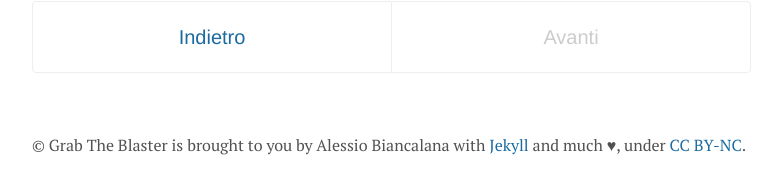
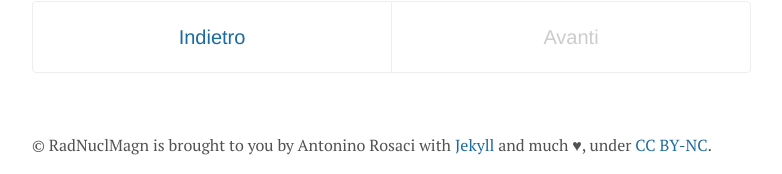
Before and after one commit to rosaci/rosaci.github.io, a Jekyll site: the page built from index.html, in a window 1280 px wide and 900 px high, scrolled down 12672 px. Shown: the part 723-897 px from the top of the window, without its empty margins (248-1030 px from the left). Built offline with Jekyll 4.4.1, drawn with Linux system fonts in a browser that asks for light colours; Markdown is read by kramdown in place of the engine named in the settings; the list of posts is cut into pages by our own code; some of the changed text lies outside the part shown.

Commit message:
Initial commit

```diff
--- a/_config.yml
+++ b/_config.yml
@@ -2,8 +2,8 @@
 markdown:         redcarpet
 
 # Setup
-title:            Grab The Blaster
-tagline:          di Alessio Biancalana
+title:            RadNuclMagn
+tagline:          by Antonino Rosaci
 paginate:         5
 baseurl:          '/'
 url:              'http://rosaci.github.io'
@@ -12,9 +12,9 @@
   link:           'https://creativecommons.org/licenses/by-nc/3.0/'
   label:          'CC BY-NC'
 author:
-  name:           Alessio Biancalana
+  name:           Antonino Rosaci
   url:            http://rosaci.github.io
-  email:          dottorblaster@gmail.com
+  email:          arosaci@icloud.com
 
 # Custom vars
 version:          0.0.9
```
